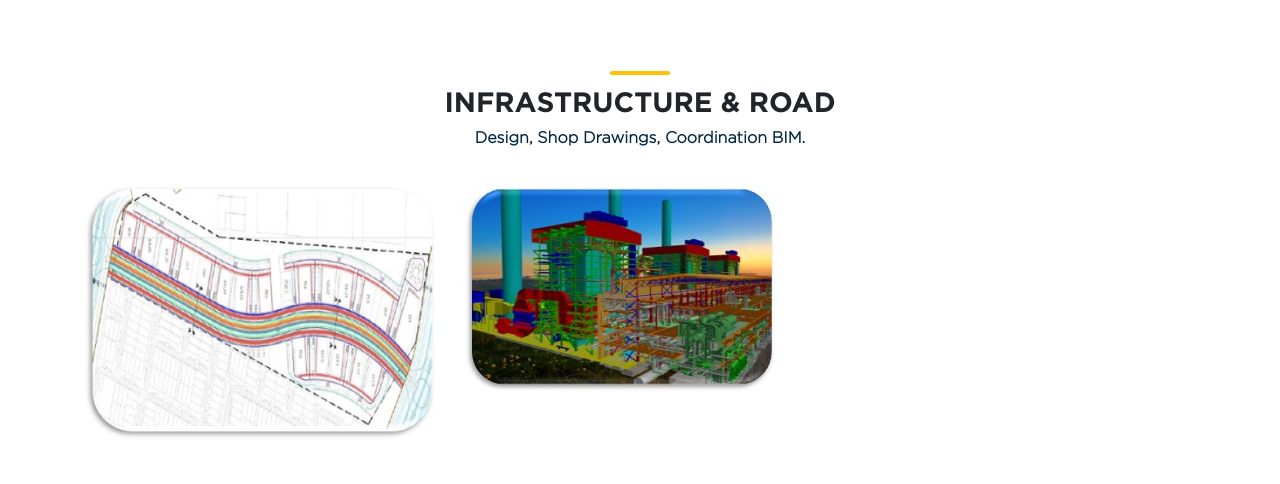
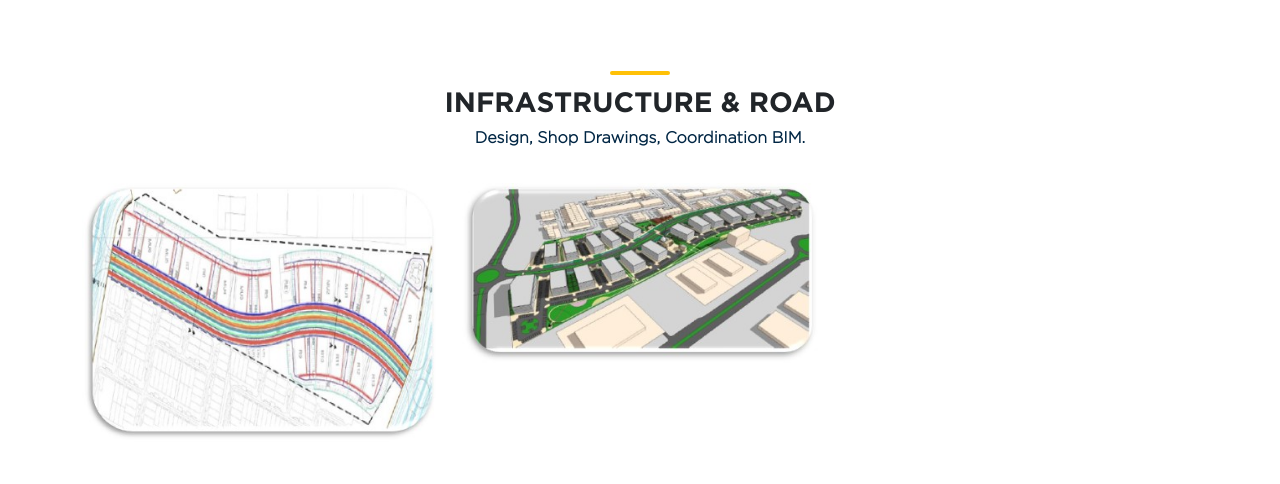
Before and after one commit to benessaessa/perfectra, a plain HTML site: page projects.html in a window 1280 px wide. Shown: the part 940-1424 px from the top of the page. Drawn offline with nearby package versions, Linux system fonts and the light colour scheme; a script that the page names is missing.

Commit message:
project image

```diff
--- a/projects.html
+++ b/projects.html
@@ -120,7 +120,7 @@
                 </div>
                 <div class="col-lg-4 col-md-6 pb-2 pt-lg-3">
                     <div data-aos="fade-up" data-aos-duration="1500">
-                        <img src="assets/images/project4.jpg" class="img-fluid mb-3" alt="" title="">
+                        <img src="assets/images/project7.jpg" class="img-fluid mb-3" alt="" title="">
                     </div>
                 </div>
             </div>
```
